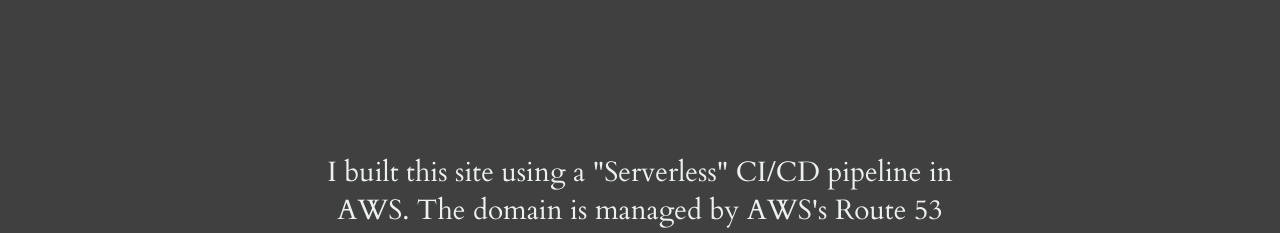
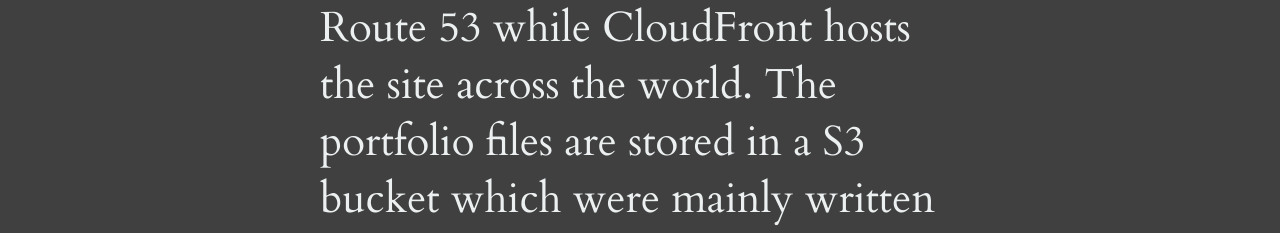
Before and after one commit to jhaineault1/my-portfolio, a website: page index.html in a window 1280 px wide. Shown: the part 148-381 px from the top of the page. Drawn offline with Linux system fonts and the light colour scheme.

Commit message:
2nd edit

```diff
--- a/index.html
+++ b/index.html
@@ -59,7 +59,6 @@
         Portfolio
       </h2>
 
-    <section class="section section--alignCentered section--description">
       <p class="color--cloud margin--none section__text--centered">
         I built this site using a "Serverless" CI/CD pipeline in AWS.
         The domain is managed by AWS's Route 53 while CloudFront hosts the site across the world.
```
